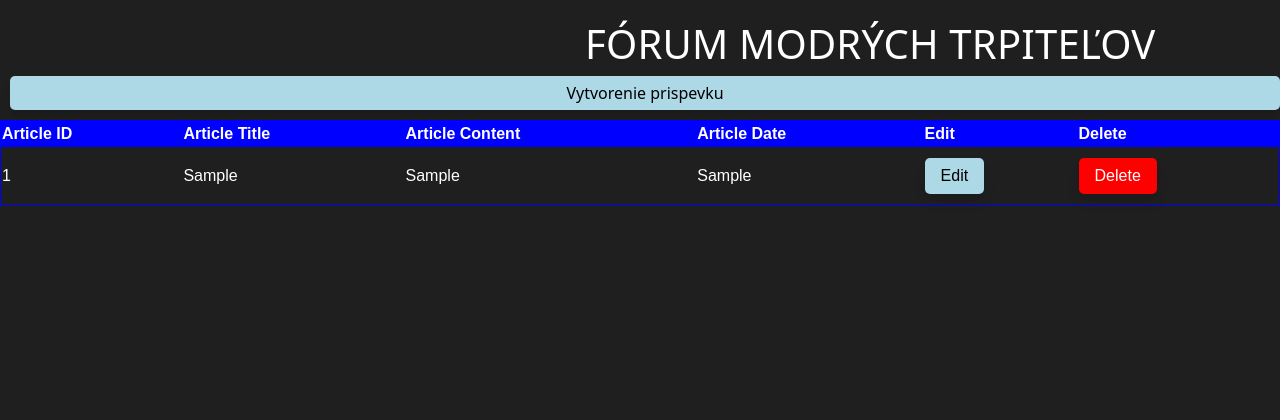
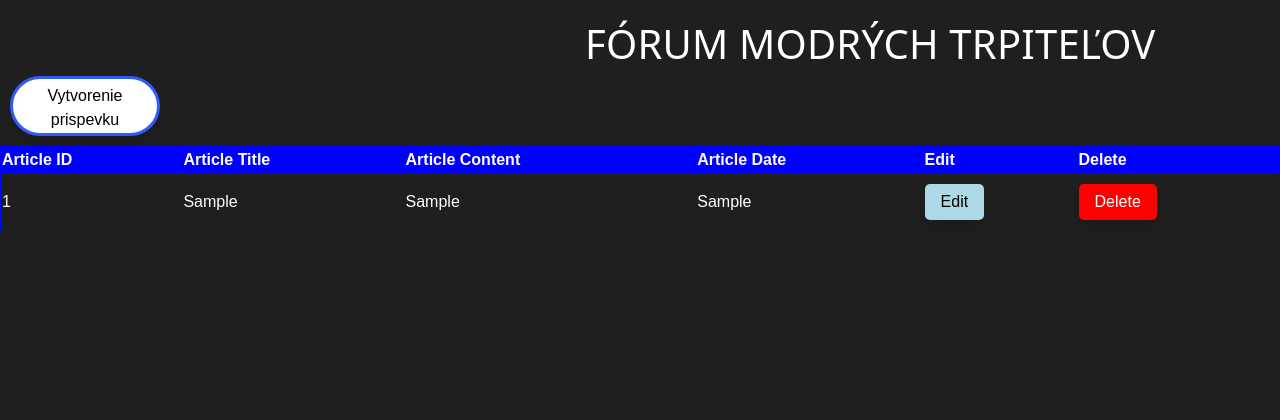
Before and after one commit to JurajPalenkas/ChelseaLondonProjektJurajPalenkas, a PHP site: page /forum.php in a window 1280 px wide. Shown: the part 57-477 px from the top of the page. Run offline with PHP 8.4, Linux system fonts and the light colour scheme; tables that the repository leaves empty or names only in its code hold one stand-in row (values such as "Sample post").

Commit message:
dizajn vytvorenie buttonu

```diff
--- a/css/css.css
+++ b/css/css.css
@@ -256,27 +256,38 @@ footer p {
   cursor: pointer;
 }
 
+
+/* Štýly pre tabuľku articles */
 .myTable td{
   color:white;
 }
 
 .create {
   display: inline-block;
+  width: 150px;
+  height: 60px;
   font-size: 1em;
   padding: 5px 15px;
-  border-radius: 5px;
+  border: 3px solid #315cfd;
+  border-radius: 45px;
   text-align: center;
   text-decoration: none;
-  background: lightblue;
+  background: white;
   color: black;
   box-shadow: 0 10px 15px -3px rgba(0, 0, 0, 0.1), 0 4px 6px -2px rgba(0, 0, 0, 0.05);
-  transition: all 0.2s ease-in-out;
+  transition: all 0.3s;
+  cursor: pointer;
+  font-weight: 50;
+  font-family: 'Montserrat', sans-serif;
   margin-bottom: 10px;
   margin-left: 10px;
 }
 
 .create:hover {
-  transform: scale(1.05);
+  transform: scale(1.05); /* Increase the size of the button slightly on hover */
+  background: #315cfd;
+  color: white;
+  font-size: 1em; /* Keep the font size the same on hover */
   box-shadow: 0 15px 25px -5px rgba(0, 0, 0, 0.2), 0 6px 9px -3px rgba(0, 0, 0, 0.1);
 }
 
```
